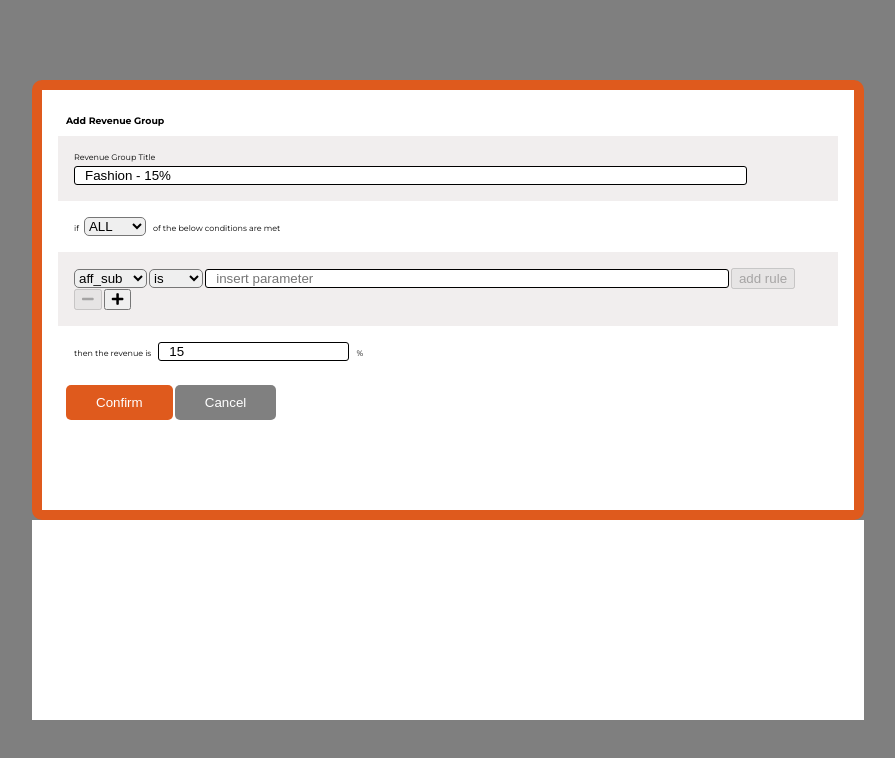
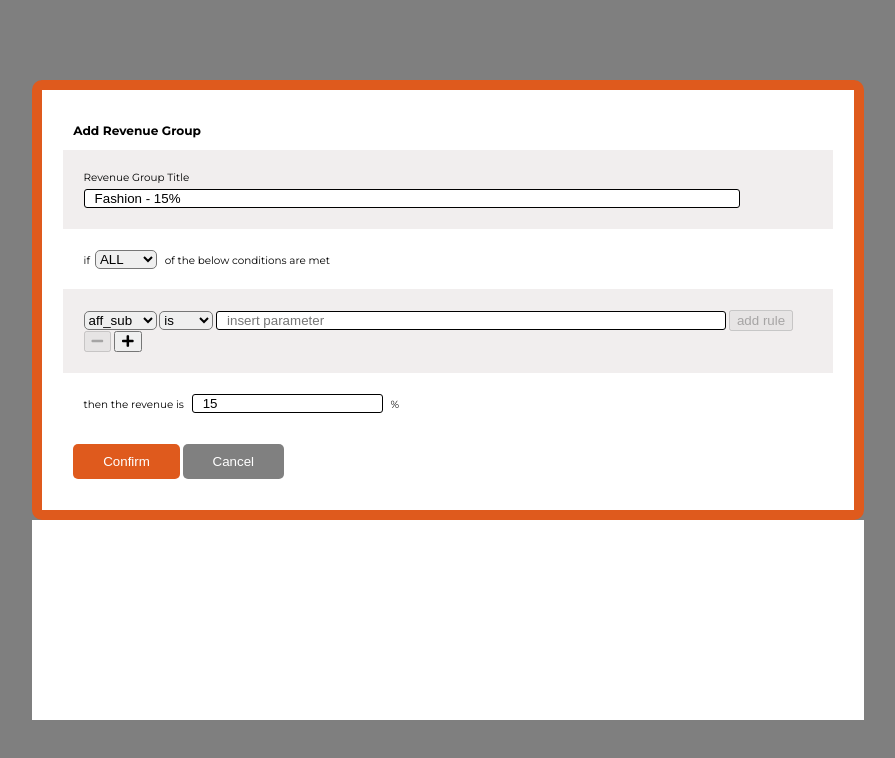
Before and after one commit to jaggehns/Involve-Asia, a plain HTML site: page index.html in a window 1280 px wide. Shown: the whole page, without its empty margins (192-1087 px from the left). Drawn offline with Linux system fonts and the light colour scheme.

Commit message:
added scroll

```diff
--- a/style.css
+++ b/style.css
@@ -34,7 +34,7 @@ h4 {
   padding: 2rem;
   border-radius: 10px;
   border: 10px solid rgb(223, 90, 29);
-  overflow: hidden;
+  overflow-x: auto;
 }
 .modal2 {
   background-color: white;
@@ -169,9 +169,13 @@ select {
   }
 }
 
-@media screen and (max-height: 800px) {
+@media screen and (max-height: 905px) {
   html {
-    font-size: 50%;
+    font-size: 75%;
+  }
+  @media screen and (max-height: 850px) {
+    html {
+      font-size: 65%;
     }
   }
   @media screen and (max-height: 700px) {
@@ -181,16 +185,12 @@ select {
   }
   @media screen and (max-height: 650px) {
     html {
-    font-size: 30%;
+      font-size: 50%;
     }
   }
   @media screen and (max-height: 500px) {
     html {
-    font-size: 1%;
-  }
-  input,
-  select {
-    width: 1%;
+      font-size: 7%;
     }
   }
 
@@ -209,3 +209,4 @@ select {
       font-size: 18%;
     }
   }
+}
```
Lines whose indentation alone changed are shown as unchanged.
